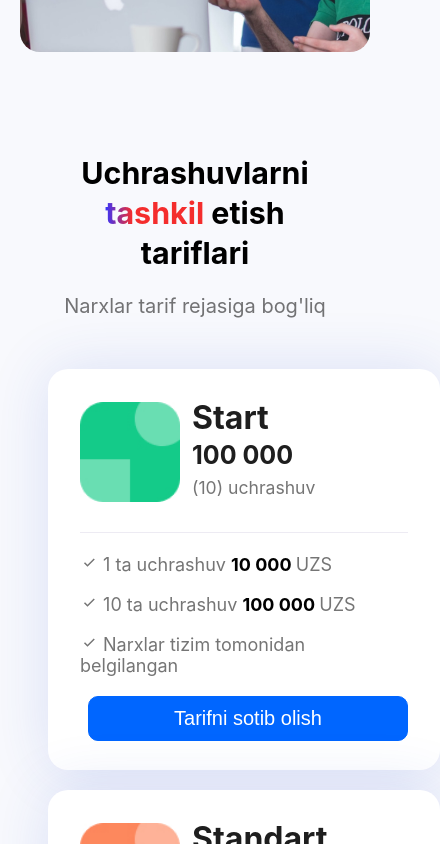
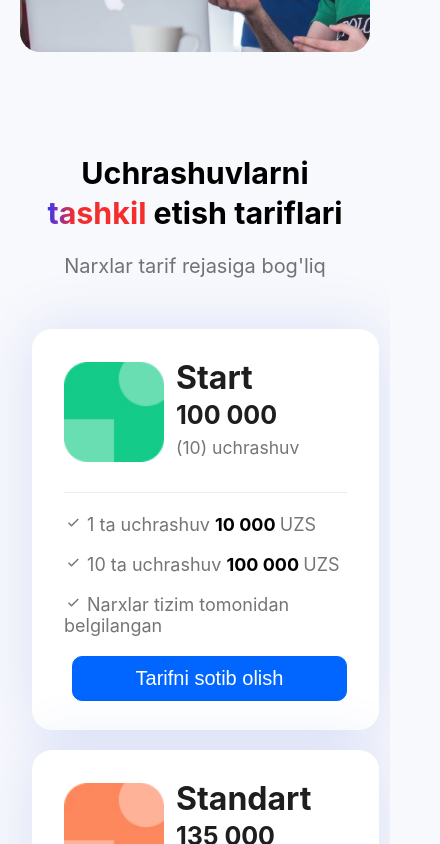
Before and after one commit to Inomjon7777/main-task, a React (Create React App) app: page / in a window 390 px wide. Shown: the part 5160-6004 px from the top of the page, 440 px wide, since content can reach past the window. Built offline with nearby package versions, Linux system fonts and the light colour scheme.

Commit message:
response finish code

```diff
--- a/src/components/tariffs/tariffs.scss
+++ b/src/components/tariffs/tariffs.scss
@@ -472,3 +472,15 @@
     }
   }
 }
+@media (max-width: 412px) {
+  .tariffs {
+    .container {
+      padding: 0.5rem 2rem; //
+    }
+    .tariffs-boxes {
+      button {
+        width: 275px; //
+      }
+    }
+  }
+}
```
